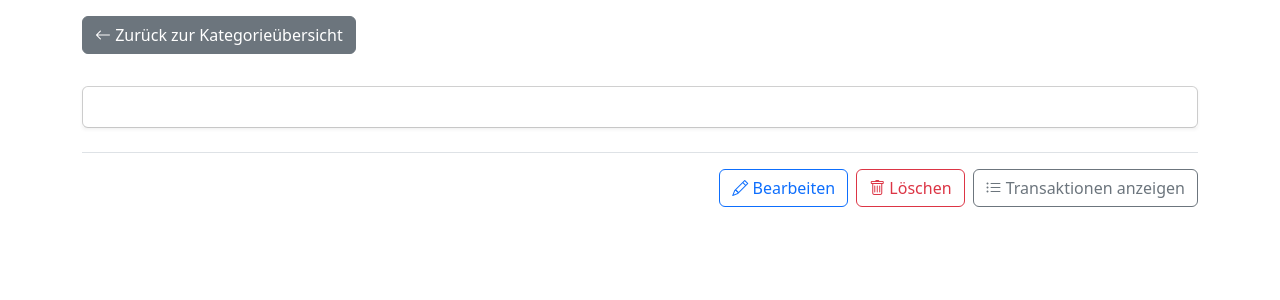
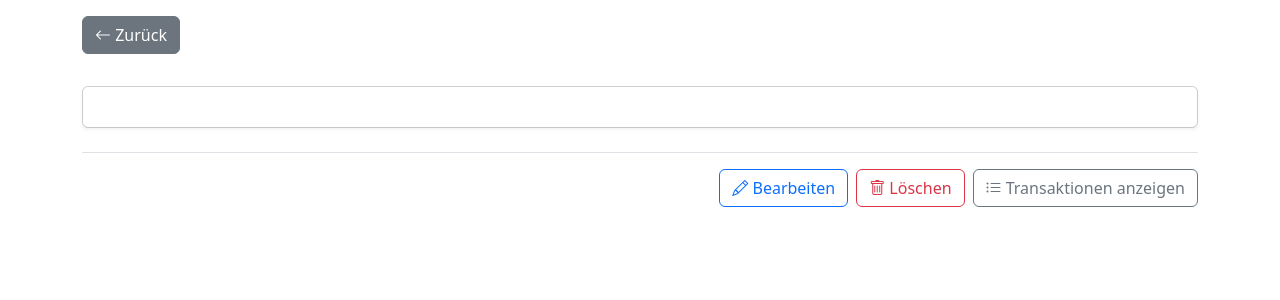
Before and after one commit to jjk4/opencent, a Django app: template manager/templates/categories/detail.html in a window 1280 px wide. Shown: the part 73-373 px from the top of the page. Run offline with Django 5.2, Linux system fonts and the light colour scheme; the template is opened without the code that fills it, so the values that code supplies are empty; some libraries are stand-ins or nearby versions.

Commit message:
implement better back button

```diff
--- a/manager/templates/accounts/detail.html
+++ b/manager/templates/accounts/detail.html
@@ -1,7 +1,7 @@
 {% extends 'master.html' %}
 
 {% block content %}
-<a href="{% url 'accounts' %}" class="btn btn-secondary mb-3"><i class="bi bi-arrow-left"></i> Zurück zur Kontenübersicht</a><br>
+<button onclick="history.back()" class="btn btn-secondary mb-3"><i class="bi bi-arrow-left"></i> Zurück</button><br>
 <div class="card mt-3">
         <div class="card-body shadow-sm">
             <h5 class="card-title">
--- a/manager/templates/categories/detail.html
+++ b/manager/templates/categories/detail.html
@@ -1,5 +1,5 @@
 {% extends 'master.html' %} {% block content %}
-<a href="{% url 'categories' %}" class="btn btn-secondary mb-3"><i class="bi bi-arrow-left"></i> Zurück zur Kategorieübersicht</a><br>
+<button onclick="history.back()" class="btn btn-secondary mb-3"><i class="bi bi-arrow-left"></i> Zurück</button><br>
 <div class="card mt-3">
         <div class="card-body shadow-sm">
             <h5 class="card-title">
--- a/manager/templates/transactions/detail.html
+++ b/manager/templates/transactions/detail.html
@@ -1,7 +1,7 @@
 {% extends 'master.html' %}
 
 {% block content %}
-<a href="{% url 'transactions' %}" class="btn btn-secondary mb-3"><i class="bi bi-arrow-left"></i> Zurück zur Transaktionsübersicht</a><br>
+<button onclick="history.back()" class="btn btn-secondary mb-3"><i class="bi bi-arrow-left"></i> Zurück</button><br>
     <div class="card mt-3">
         <div class="card-body shadow-sm">
             <h5 class="card-title">
```
